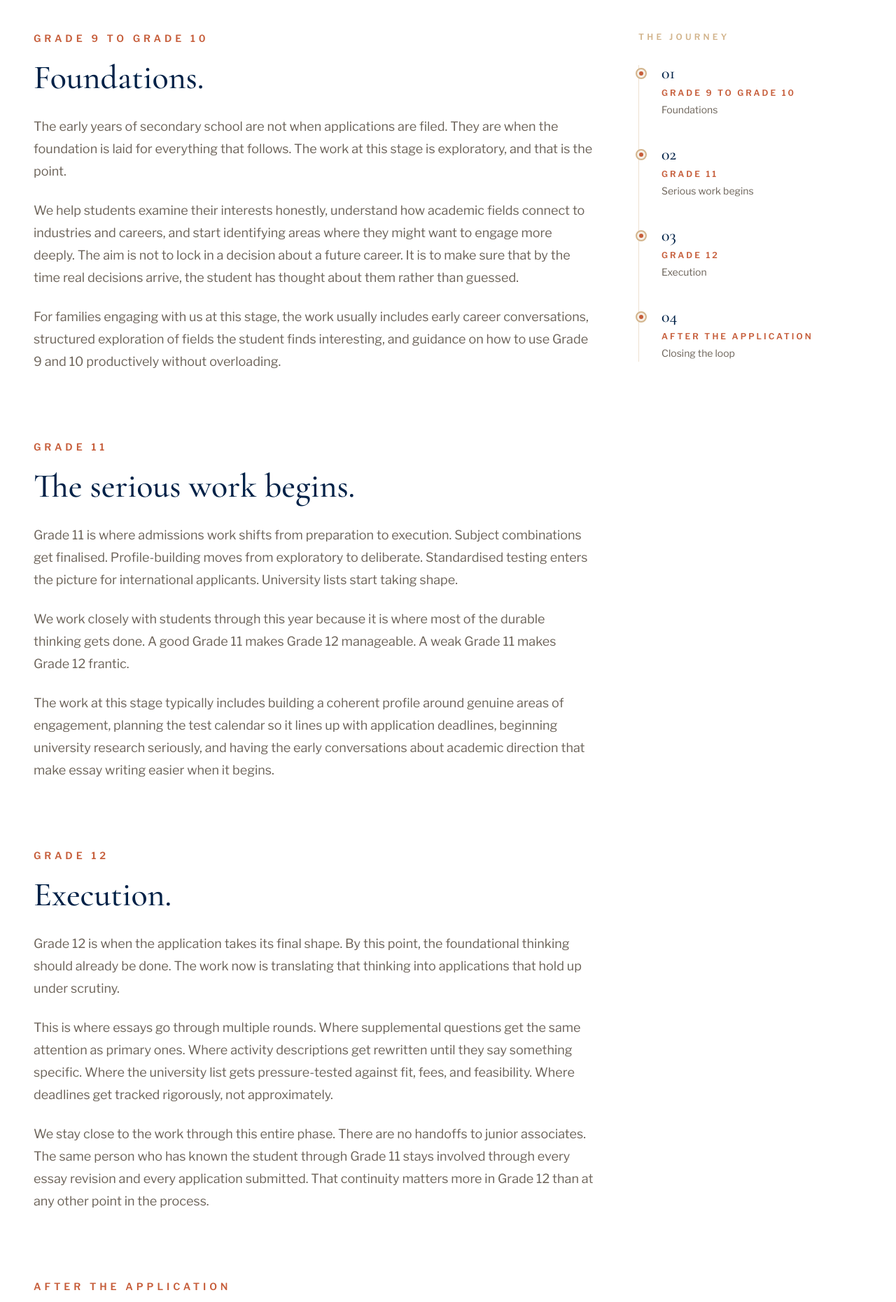
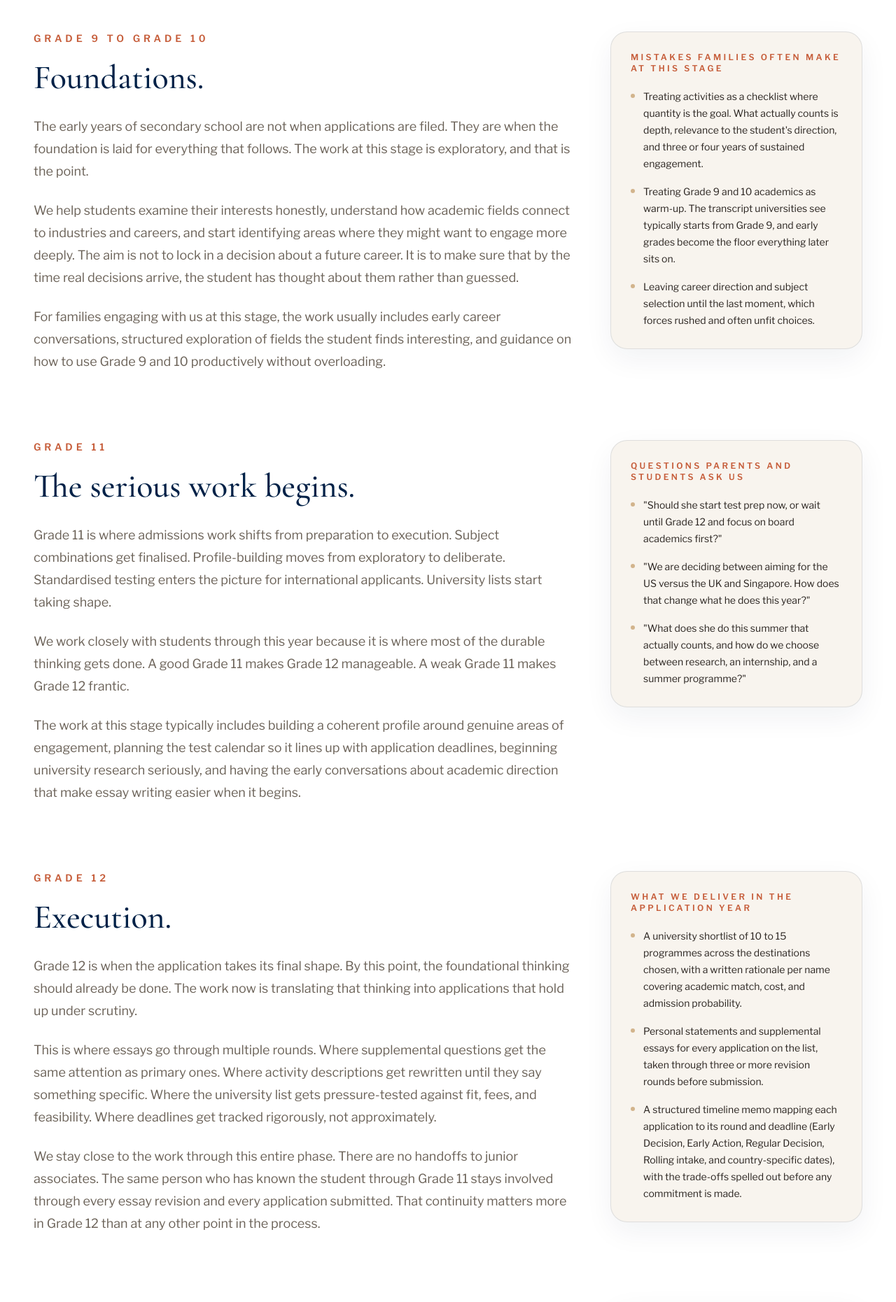
Before and after one commit to edussentialsconsulting/edussentials-site, a Next.js app: page /how-we-work in a window 1280 px wide. Shown: the part 1660-3521 px from the top of the page at 70% size. Built offline with nearby package versions, Linux system fonts and the light colour scheme.

Commit message:
Update CTAs and how we work content

```diff
--- a/app/career-labs/page.tsx
+++ b/app/career-labs/page.tsx
@@ -215,10 +215,12 @@ export default function CareerLabsPage() {
                 If a student is approaching the stage where subject choices, university preferences, and application narratives are beginning to take shape, Career Labs is worth considering. A conversation with us will help you understand which format fits and when to begin.
               </p>
               <a
-                href="https://docs.google.com/forms/d/e/1FAIpQLSdN_Jao6i_T3LMrkW2-r6XYsAuL7PxdWbrt3OJVX4agcLlbYg/viewform?usp=header"
+                href="https://cal.com/aniruddha-sapru-6kmawu/initial-call-with-founder"
+                target="_blank"
+                rel="noopener noreferrer"
                 className="mt-8 inline-flex items-center justify-center rounded-full bg-[#C65D3A] px-7 py-4 text-sm font-semibold uppercase tracking-[0.18em] text-white transition-transform duration-200 hover:-translate-y-0.5 hover:bg-[#b65232]"
               >
-                Book a consultation
+                Book a 45-minute call
               </a>
             </div>
           </div>
--- a/app/how-we-work/page.tsx
+++ b/app/how-we-work/page.tsx
@@ -18,6 +18,11 @@ export const metadata: Metadata = {
     "A grade-by-grade view of how Edussentials engages with students from Grade 9 through application submission and beyond. Built around the timeline families are actually living through.",
 };
 
+type CardItem = {
+  text: string;
+  source?: string;
+};
+
 type Stage = {
   id: string;
   number: string;
@@ -25,6 +30,10 @@ type Stage = {
   heading: string;
   shortLabel: string;
   paragraphs: string[];
+  card: {
+    eyebrow: string;
+    items: CardItem[];
+  };
 };
 
 const stages: Stage[] = [
@@ -39,6 +48,20 @@ const stages: Stage[] = [
       "We help students examine their interests honestly, understand how academic fields connect to industries and careers, and start identifying areas where they might want to engage more deeply. The aim is not to lock in a decision about a future career. It is to make sure that by the time real decisions arrive, the student has thought about them rather than guessed.",
       "For families engaging with us at this stage, the work usually includes early career conversations, structured exploration of fields the student finds interesting, and guidance on how to use Grade 9 and 10 productively without overloading.",
     ],
+    card: {
+      eyebrow: "Mistakes families often make at this stage",
+      items: [
+        {
+          text: "Treating activities as a checklist where quantity is the goal. What actually counts is depth, relevance to the student's direction, and three or four years of sustained engagement.",
+        },
+        {
+          text: "Treating Grade 9 and 10 academics as warm-up. The transcript universities see typically starts from Grade 9, and early grades become the floor everything later sits on.",
+        },
+        {
+          text: "Leaving career direction and subject selection until the last moment, which forces rushed and often unfit choices.",
+        },
+      ],
+    },
   },
   {
     id: "grade-11",
@@ -51,6 +74,20 @@ const stages: Stage[] = [
       "We work closely with students through this year because it is where most of the durable thinking gets done. A good Grade 11 makes Grade 12 manageable. A weak Grade 11 makes Grade 12 frantic.",
       "The work at this stage typically includes building a coherent profile around genuine areas of engagement, planning the test calendar so it lines up with application deadlines, beginning university research seriously, and having the early conversations about academic direction that make essay writing easier when it begins.",
     ],
+    card: {
+      eyebrow: "Questions parents and students ask us",
+      items: [
+        {
+          text: '"Should she start test prep now, or wait until Grade 12 and focus on board academics first?"',
+        },
+        {
+          text: '"We are deciding between aiming for the US versus the UK and Singapore. How does that change what he does this year?"',
+        },
+        {
+          text: '"What does she do this summer that actually counts, and how do we choose between research, an internship, and a summer programme?"',
+        },
+      ],
+    },
   },
   {
     id: "grade-12",
@@ -63,6 +100,20 @@ const stages: Stage[] = [
       "This is where essays go through multiple rounds. Where supplemental questions get the same attention as primary ones. Where activity descriptions get rewritten until they say something specific. Where the university list gets pressure-tested against fit, fees, and feasibility. Where deadlines get tracked rigorously, not approximately.",
       "We stay close to the work through this entire phase. There are no handoffs to junior associates. The same person who has known the student through Grade 11 stays involved through every essay revision and every application submitted. That continuity matters more in Grade 12 than at any other point in the process.",
     ],
+    card: {
+      eyebrow: "What we deliver in the application year",
+      items: [
+        {
+          text: "A university shortlist of 10 to 15 programmes across the destinations chosen, with a written rationale per name covering academic match, cost, and admission probability.",
+        },
+        {
+          text: "Personal statements and supplemental essays for every application on the list, taken through three or more revision rounds before submission.",
+        },
+        {
+          text: "A structured timeline memo mapping each application to its round and deadline (Early Decision, Early Action, Regular Decision, Rolling intake, and country-specific dates), with the trade-offs spelled out before any commitment is made.",
+        },
+      ],
+    },
   },
   {
     id: "after-application",
@@ -75,8 +126,53 @@ const stages: Stage[] = [
       "We stay involved through this phase as well. Conversations about which offer makes sense, how to weigh aid against fit, how to think about deferrals, how to handle waitlists. These are decisions that shape the next four years, and they deserve the same care as the application itself.",
       "For students applying internationally, we also coordinate with our visa counselling partner so the post-admit logistics do not become their own crisis.",
     ],
+    card: {
+      eyebrow: "What the data shows",
+      items: [
+        {
+          text: "At the 20 most generous US universities, the average international aid award was around $84,400 in 2024 to 25, more than triple the $25,100 average across 823 reporting institutions.",
+          source: "U.S. News & World Report annual financial aid survey, 2024-25 cycle.",
+        },
+        {
+          text: "Recent Common Data Sets show waitlist admit rates of around 2 to 4 percent at Princeton, Yale, and Penn. When yield is high, the waitlist barely moves.",
+          source: "Princeton, Yale, and Penn Common Data Sets, 2024-25 cycle.",
+        },
+        {
+          text: "Indian F-1 visa issuance fell roughly 62 percent in 2025, and Mumbai consulate wait times swing sharply between low and peak seasons. The bottleneck is consular timing, not the offer letter.",
+          source: "U.S. State Department data, reported by VisaVerge, April 2026.",
+        },
+      ],
+    },
   },
 ];
+
+function StageCard({ eyebrow, items }: { eyebrow: string; items: CardItem[] }) {
+  return (
+    <div className="rounded-[1.5rem] border border-[#002147]/10 bg-[#f8f4ee] p-6 shadow-[0_14px_40px_rgba(0,33,71,0.06)] sm:p-7">
+      <p className="text-xs font-semibold uppercase tracking-[0.28em] text-[#C65D3A]">
+        {eyebrow}
+      </p>
+      <ul className="mt-5 space-y-4">
+        {items.map((item, index) => (
+          <li key={index} className="flex gap-3">
+            <span
+              aria-hidden="true"
+              className="mt-2 h-1.5 w-1.5 flex-shrink-0 rounded-full bg-[#d2b48c]"
+            />
+            <div className="min-w-0">
+              <p className="text-sm leading-6 text-[#2A2420]">{item.text}</p>
+              {item.source && (
+                <p className="mt-1.5 text-xs italic leading-5 text-[#6B6258]">
+                  {item.source}
+                </p>
+              )}
+            </div>
+          </li>
+        ))}
+      </ul>
+    </div>
+  );
+}
 
 export default function HowWeWorkPage() {
   return (
@@ -131,10 +227,14 @@ export default function HowWeWorkPage() {
 
       <section className="bg-white">
         <div className="mx-auto w-full max-w-7xl px-6 py-16 sm:px-10 lg:px-12 lg:py-24">
-          <div className="grid gap-12 lg:grid-cols-[1fr_320px] lg:gap-16">
-            <div className="min-w-0 space-y-16 lg:space-y-24">
-              {stages.map((stage) => (
-                <article key={stage.id} id={stage.id} className="scroll-mt-24">
+          <div className="space-y-16 lg:space-y-24">
+            {stages.map((stage) => (
+              <article
+                key={stage.id}
+                id={stage.id}
+                className="scroll-mt-24 grid gap-8 lg:grid-cols-[minmax(0,1fr)_360px] lg:items-start lg:gap-12"
+              >
+                <div className="min-w-0">
                   <div className="lg:hidden">
                     <div className="mb-6 flex items-center gap-3">
                       <span
@@ -163,42 +263,13 @@ export default function HowWeWorkPage() {
                       <p key={`${stage.id}-p-${index}`}>{paragraph}</p>
                     ))}
                   </div>
-                </article>
-              ))}
-            </div>
+                </div>
 
-            <aside className="hidden lg:block">
-              <div className="sticky top-24">
-                <p className="text-xs font-semibold uppercase tracking-[0.35em] text-[#d2b48c]">
-                  The journey
-                </p>
-                <ol className="relative mt-8 space-y-10 border-l border-[#d2b48c]/40 pl-8">
-                  {stages.map((stage) => (
-                    <li key={`map-${stage.id}`} className="relative">
-                      <span
-                        aria-hidden="true"
-                        className="absolute -left-[37px] top-1 flex h-4 w-4 items-center justify-center rounded-full border-2 border-[#d2b48c] bg-[#f6f0e8]"
-                      >
-                        <span className="h-1.5 w-1.5 rounded-full bg-[#C65D3A]" />
-                      </span>
-                      <a href={`#${stage.id}`} className="group block">
-                        <p
-                          className={`${displayFont.className} text-2xl font-medium leading-none text-[#002147] transition-colors duration-200 group-hover:text-[#C65D3A]`}
-                        >
-                          {stage.number}
-                        </p>
-                        <p className="mt-2 text-xs font-semibold uppercase tracking-[0.25em] text-[#C65D3A]">
-                          {stage.label}
-                        </p>
-                        <p className="mt-1 text-sm leading-6 text-[#6B6258] transition-colors duration-200 group-hover:text-[#2A2420]">
-                          {stage.shortLabel}
-                        </p>
-                      </a>
-                    </li>
-                  ))}
-                </ol>
-              </div>
-            </aside>
+                <div>
+                  <StageCard eyebrow={stage.card.eyebrow} items={stage.card.items} />
+                </div>
+              </article>
+            ))}
           </div>
         </div>
       </section>
--- a/app/services/page.tsx
+++ b/app/services/page.tsx
@@ -130,6 +130,14 @@ export default function ServicesPage() {
                 any of this applies to your situation specifically, the best starting
                 point is a conversation.
               </p>
+              <a
+                href="https://cal.com/aniruddha-sapru-6kmawu/initial-call-with-founder"
+                target="_blank"
+                rel="noopener noreferrer"
+                className="mt-8 inline-flex items-center justify-center rounded-full bg-[#C65D3A] px-7 py-4 text-sm font-semibold uppercase tracking-[0.18em] text-white transition-transform duration-200 hover:-translate-y-0.5 hover:bg-[#b65232]"
+              >
+                Book a 45-minute call
+              </a>
             </div>
           </div>
         </div>
```
Also changed, not shown: app/about/page.tsx (+8 -0 lines).
